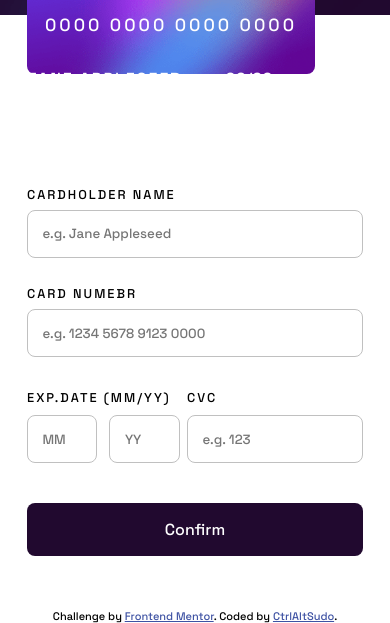
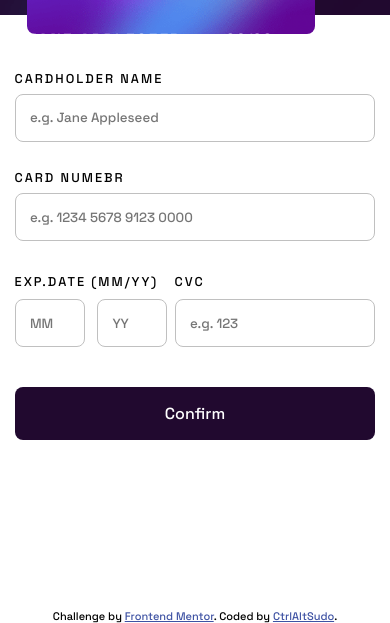
Before and after one commit to CtrlAltSudo/interactive-card-details-form-main, a plain HTML site: page index.html in a window 390 px wide. Shown: the part 235-858 px from the top of the page. Drawn offline with Linux system fonts and the light colour scheme.

Commit message:
mobile card height fix, cvc mobile fix

```diff
--- a/style.css
+++ b/style.css
@@ -189,6 +189,10 @@ Input:invalid:not(:focus){
 @media only screen and (max-width: 600px) {
     #mainContainer {
         flex-direction: column-reverse;
+        margin-top: -10.5rem;
+    }
+    #secondaryContainer {
+        margin-top: -4rem;
     }
     body {
         background-image: url(/images/bg-main-mobile.png);
@@ -238,11 +242,11 @@ Input:invalid:not(:focus){
     }
     #cvcCode {
         margin-left: 0;
-        width: 11rem;
+        width: 55.6%;
     }
 
     #cardDetails {
-        padding: 1.5rem;
+        padding: 3%;
     }
     #cardDates {
         width: 10rem;
```
